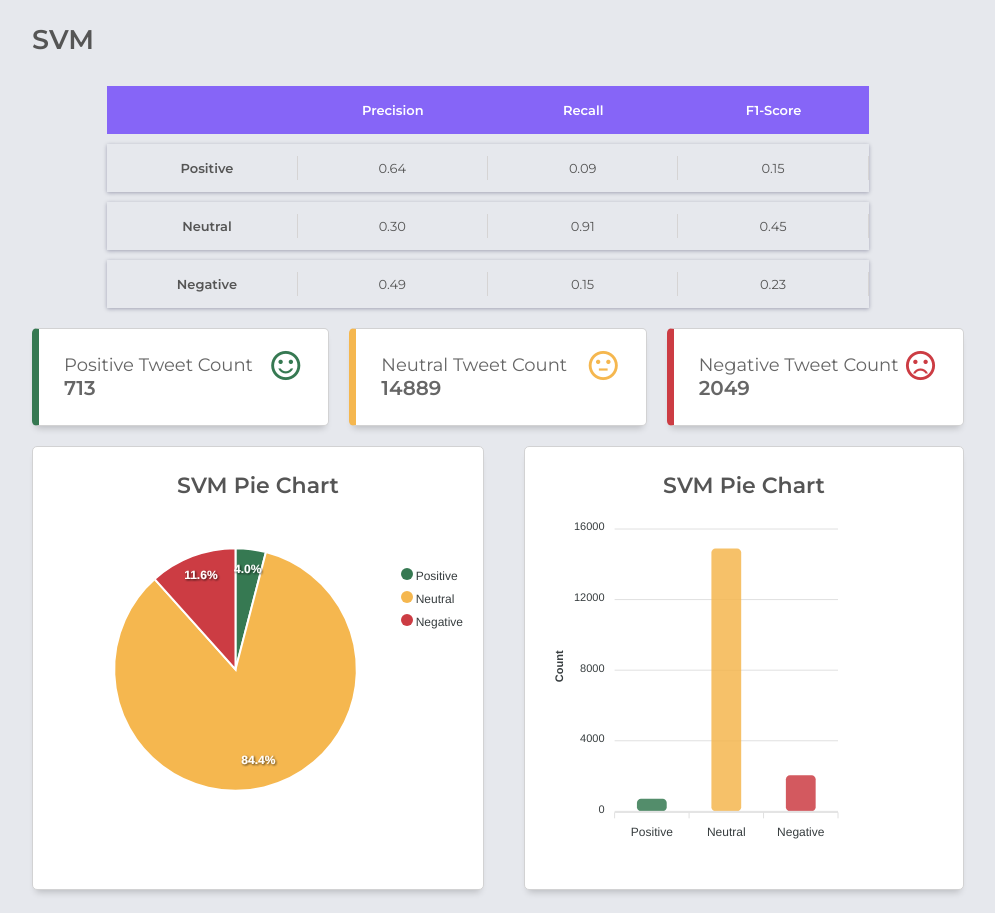
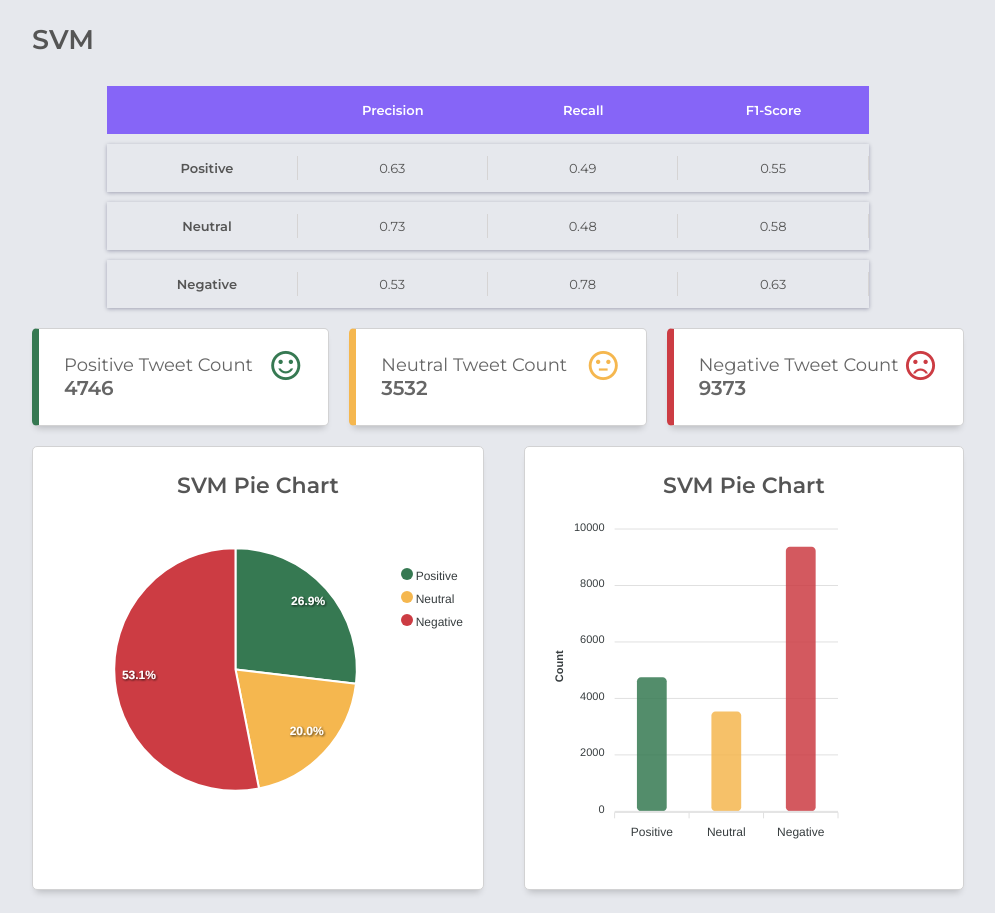
Before and after one commit to jolenetan07/CZ4045-NLP-Group18, a plain HTML site: page index.html in a window 1280 px wide. Shown: the part 1691-2604 px from the top of the page, without its empty margins (268-1263 px from the left). Drawn offline with nearby package versions, Linux system fonts and the light colour scheme.

Commit message:
update svm results

```diff
--- a/index.html
+++ b/index.html
@@ -114,16 +114,16 @@
                 <p>SVM</p>
             </div>
             <div class="table-cell">
-                <p>0.33</p>
+                <p>0.59</p>
             </div>
             <div class="table-cell">
-              <p>713</p>
+              <p>4746</p>
             </div>
             <div class="table-cell">
-              <p>14889</p>
+              <p>3532</p>
             </div>
             <div class="table-cell last-cell">
-              <p>2049</p>
+              <p>9373</p>
             </div>
           </div>
 
@@ -342,13 +342,13 @@
                   <p>Positive</p>
               </div>
               <div class="table-cell">
-                  <p>0.64</p>
+                  <p>0.63</p>
               </div>
               <div class="table-cell">
-                <p>0.09</p>
+                <p>0.49</p>
               </div>
               <div class="table-cell">
-                <p>0.15</p>
+                <p>0.55</p>
               </div>
           </div>
 
@@ -357,13 +357,13 @@
                 <p>Neutral</p>
             </div>
             <div class="table-cell">
-                <p>0.30</p>
+                <p>0.73</p>
             </div>
             <div class="table-cell">
-              <p>0.91</p>
+              <p>0.48</p>
             </div>
             <div class="table-cell">
-              <p>0.45</p>
+              <p>0.58</p>
             </div>
           </div>
 
@@ -372,13 +372,13 @@
                 <p>Negative</p>
             </div>
             <div class="table-cell">
-                <p>0.49</p>
+                <p>0.53</p>
             </div>
             <div class="table-cell">
-              <p>0.15</p>
+              <p>0.78</p>
             </div>
             <div class="table-cell">
-              <p>0.23</p>
+              <p>0.63</p>
             </div>
           </div>
         </div>
@@ -390,7 +390,7 @@
               <p class="text-primary">Positive Tweet Count</p>
               <span class="material-icons-outlined text-green">sentiment_satisfied</span>
             </div>
-            <span class="text-primary font-weight-bold">713</span>
+            <span class="text-primary font-weight-bold">4746</span>
           </div>
 
           <div class="card">
@@ -398,7 +398,7 @@
               <p class="text-primary">Neutral Tweet Count</p>
               <span class="material-icons-outlined text-orange">sentiment_neutral</span>
             </div>
-            <span class="text-primary font-weight-bold">14889</span>
+            <span class="text-primary font-weight-bold">3532</span>
           </div>
 
           <div class="card">
@@ -406,7 +406,7 @@
               <p class="text-primary">Negative Tweet Count</p>
               <span class="material-icons-outlined text-red">sentiment_dissatisfied</span>
             </div>
-            <span class="text-primary font-weight-bold">2049</span>
+            <span class="text-primary font-weight-bold">9373</span>
           </div>
 
         </div>
--- a/js/scripts.js
+++ b/js/scripts.js
@@ -84,7 +84,7 @@ pieChart1.render();
 // Model 2 Bar
 var barChart2Options = {
   series: [{
-    data: [713, 14889, 2049]
+    data: [4746, 3532, 9373]
   }],
   chart: {
     type: 'bar',
@@ -128,7 +128,7 @@ barChart2.render();
 
 // Model 2 Pie
 var pieChart2Options = {
-  series: [713, 14889, 2049],
+  series: [4746, 3532, 9373],
   chart: {
   width: 400,
   offsetX: 25,
```
